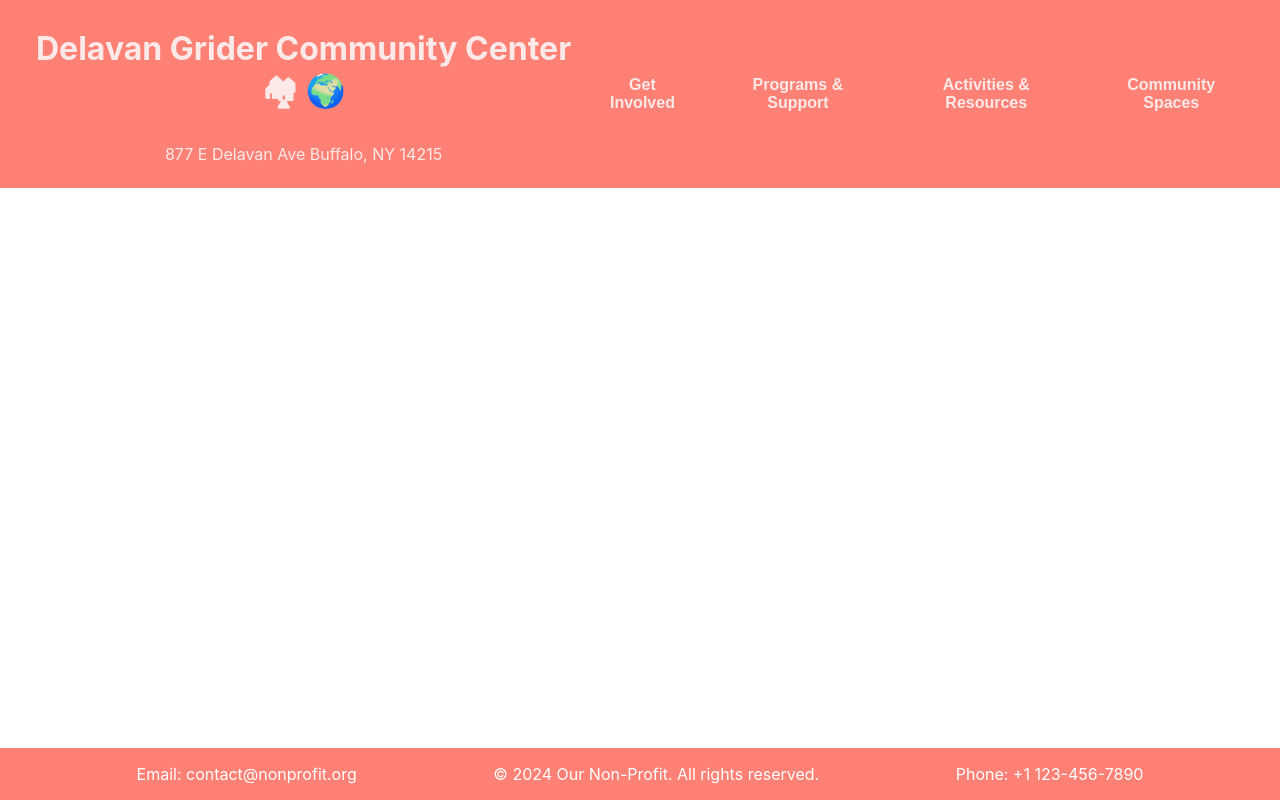
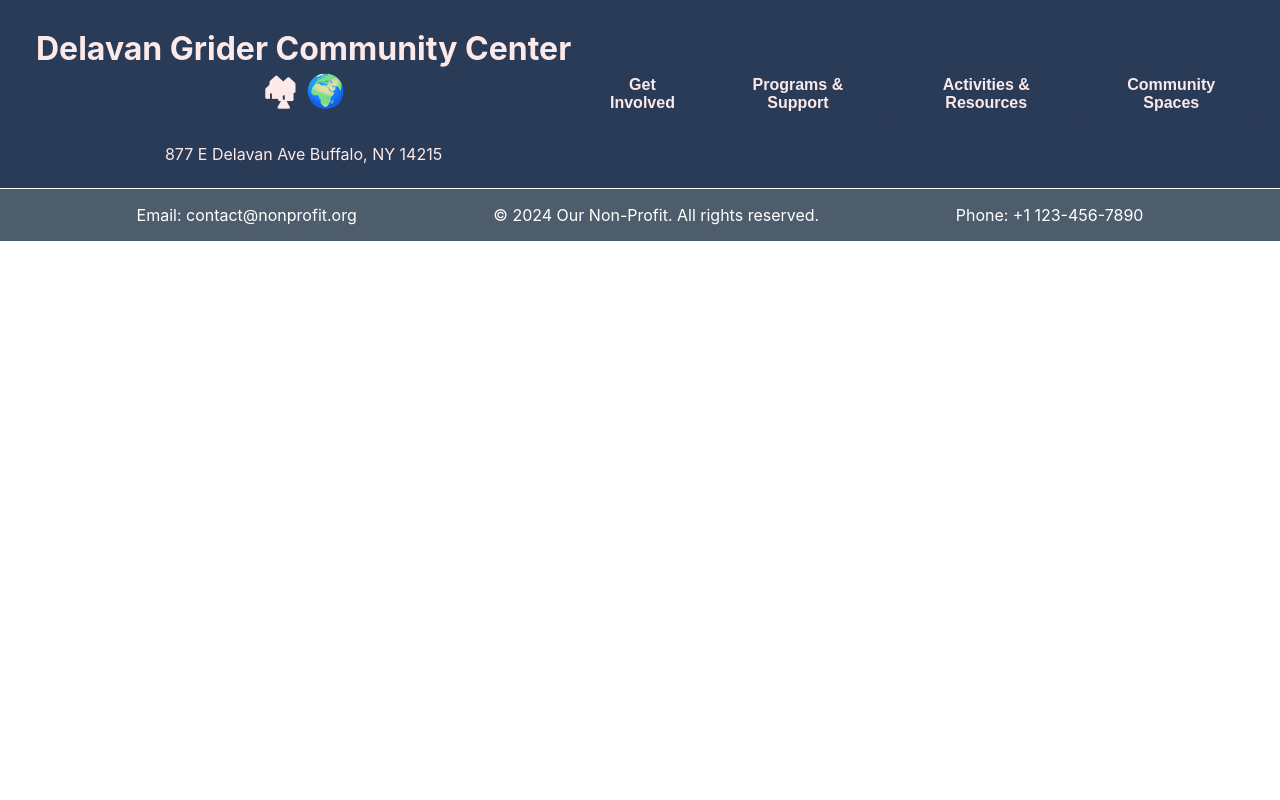
Before and after one commit to Rishabhvrm/nonprofit-demo, a React (Create React App) app: page / in a window 1280 px wide. Built offline with nearby package versions, Linux system fonts and the light colour scheme.

Commit message:
css changes

```diff
--- a/src/Body/Banner.css
+++ b/src/Body/Banner.css
@@ -16,7 +16,7 @@
   }
 
   .highlight {
-    color: #ff6f61;
+    color: #4badf7;
   }
 
   .hero p {
@@ -40,15 +40,18 @@
   }
 
   .donate-btn {
-    background-color: #ff6f61;
+    /* background-color: #ff6f61; */
+    background-color: #4badf7;
     color: white;
     border-radius: 30px;
   }
 
   .learn-more-btn {
     background-color: white;
-    border: 2px solid #ff6f61;
-    color: #ff6f61;
+    border: 2px solid #4badf7;
+    /* border: 2px solid #ff6f61; */
+    /* color: #ff6f61; */
+    color: #2A3B58;
     border-radius: 30px;
   }
 
--- a/src/Body/DonationCards.css
+++ b/src/Body/DonationCards.css
@@ -1,8 +1,9 @@
 .donation-cards {
     display: flex;
     gap: 20px;
-    margin: 40px;
+    padding: 40px;
     padding-bottom: 3%;
+    background-color: #f5f5f5;
   }
 
   .card {
@@ -10,6 +11,7 @@
     border-radius: 10px;
     overflow: hidden;
     box-shadow: 0 0 10px rgba(0, 0, 0, 0.1);
+    background-color: white;
   }
 
   .card img {
--- a/src/Footer/Footer.module.css
+++ b/src/Footer/Footer.module.css
@@ -3,10 +3,11 @@
   align-items: center;
   justify-content: space-evenly;
   margin-top: 1px;
-  background-color: hsl(5, 100%, 73%);
+  /* background-color: hsl(5, 100%, 73%); */
+  background-color: #4E5D6C;
   color: white;
   /* padding: 2px; */
-  position: fixed;
+  /* position: fixed; */
   width: 100vw;
   bottom: 0;
 }
--- a/src/Header/Header.module.css
+++ b/src/Header/Header.module.css
@@ -3,7 +3,8 @@
   justify-content: space-between;
   align-items: center;
   /* background-color: #282c34; */
-  background-color: hsl(5, 100%, 73%);
+  /* background-color: hsl(5, 100%, 73%); */
+  background-color: #2A3B58;
   padding: 8px;
   padding-left: 2%;
   padding-right: 2%;
@@ -28,7 +29,8 @@
 }
 
 .navButton {
-  background-color: hsl(5, 100%, 73%);
+  /* background-color: hsl(5, 100%, 73%); */
+  background-color: #2A3B58;
   font-weight: bold;
   border: none;
   color: #fce9e8;
@@ -59,7 +61,8 @@
   height: 2px;
   bottom: 0;
   left: 0;
-  background-color: #fb3927;;
+  /* background-color: #fb3927;;  */
+  background-color: #5fb6f9;
   transform: scaleX(0);
   transition: transform 0.3s ease;
 }
--- a/src/Header/Routes/Activities.jsx
+++ b/src/Header/Routes/Activities.jsx
@@ -1,5 +1,5 @@
 import React from "react";
-import styles from "./Activities.module.css";
+import styles from "./Category.module.css";
 import ComputerLab from "./SubcategoriesActivitiesAndResources/ComputerLab";
 import ProfessionalNetworking from "./SubcategoriesActivitiesAndResources/ProfessionalNetworking";
 import Toastmasters from "./SubcategoriesActivitiesAndResources/Toastmasters";
--- a/src/Header/Routes/Activities.module.css
+++ b/src/Header/Routes/Category.module.css
@@ -7,6 +7,7 @@
     background-color: #987878; */
     display: flex;
     flex-direction: column;
+    background-color: #f5f5f5;
     /* align-items: center; */
     /* text-align: center; */
     /* padding-left: 200px; */
--- a/src/Header/Routes/Community.jsx
+++ b/src/Header/Routes/Community.jsx
@@ -1,5 +1,5 @@
 import React from "react";
-import styles from "./Activities.module.css";
+import styles from "./Category.module.css";
 import FarmersMarket from "./SubcategoriesCommunitySpaces/FarmersMarket";
 import Gymnasium from "./SubcategoriesCommunitySpaces/Gymnasium";
 import Modal from "../../Modal";
--- a/src/Header/Routes/GetInvolved.jsx
+++ b/src/Header/Routes/GetInvolved.jsx
@@ -1,5 +1,5 @@
 import React from "react";
-import styles from "./Activities.module.css";
+import styles from "./Category.module.css";
 import Modal from "../../Modal";
 import image1 from "../../assets/books.jpg";
 import image2 from "../../assets/volunteer-3.jpg";
--- a/src/Header/Routes/Programs.jsx
+++ b/src/Header/Routes/Programs.jsx
@@ -1,5 +1,5 @@
 import React from "react";
-import styles from "./Activities.module.css";
+import styles from "./Category.module.css";
 import Modal from "../../Modal";
 import image1 from "../../assets/code-blue-shelter.jpg";
 import image2 from "../../assets/food-pantry-1.jpg";
```
Also changed, not shown: src/Header/Routes/Community.module.css (deleted, +0 -8 lines).
